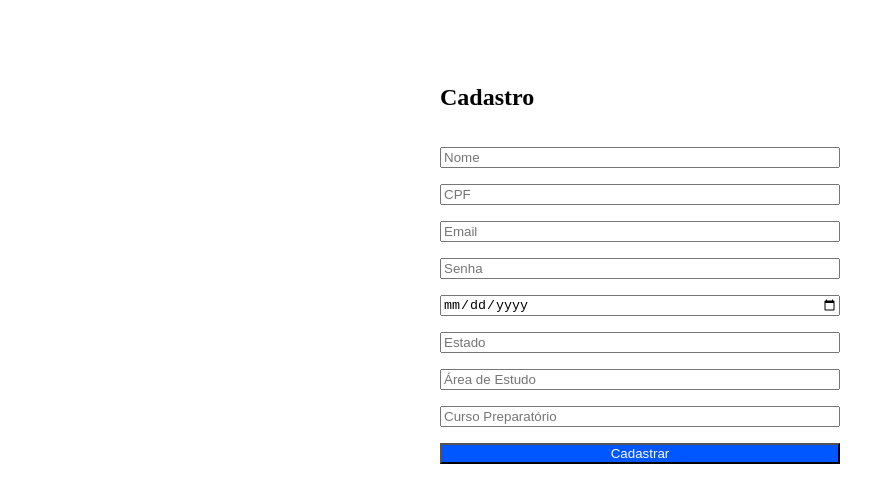
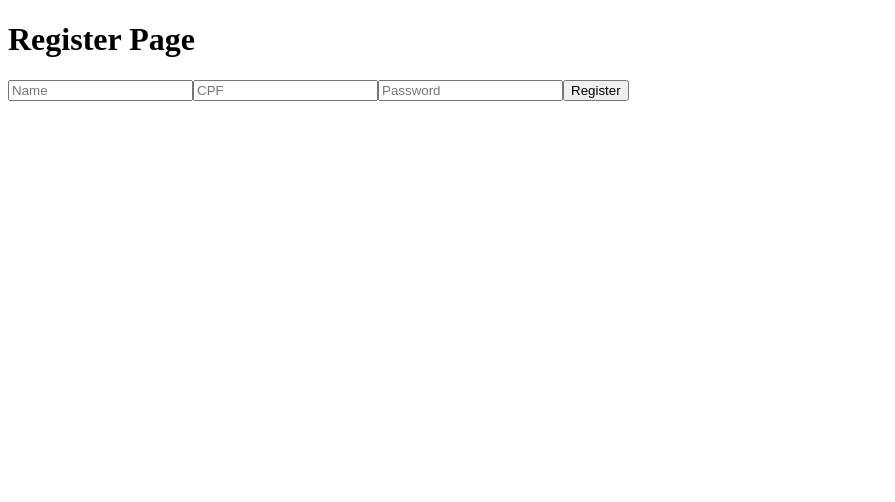
Before and after one commit to pgeovanny/divi, a Next.js app in the folder frontend/: page /register in a window 1280 px wide. Shown: the top 502 px of the page, without its empty margins (0-895 px from the left). Built offline with nearby package versions, Linux system fonts and the light colour scheme.

Commit message:
Update register.js

```diff
--- a/frontend/pages/register.js
+++ b/frontend/pages/register.js
@@ -1,33 +1,47 @@
-import { useState } from "react";
-import axios from "axios";
+// Arquivo: frontend/pages/register.js
 
-export default function Register() {
-  const [form, setForm] = useState({nome:"", cpf:"", email:"", senha:"", data_nascimento:"", estado:"", area_estudo:"", curso_preparatorio:""});
-  const [msg, setMsg] = useState("");
+import React, { useState } from 'react';
 
-  async function handleRegister(e) {
-    e.preventDefault();
-    try {
-      await axios.post("/api/auth/register", {...form});
-      setMsg("Cadastro realizado!");
-    } catch {
-      setMsg("Erro no cadastro.");
-    }
-  }
+function RegisterPage() {
+    const [name, setName] = useState('');
+    const [cpf, setCPF] = useState('');
+    const [password, setPassword] = useState('');
 
-  return (
-    <form style={{display:"flex",flexDirection:"column",gap:"1rem",maxWidth:400,margin:"4rem auto"}} onSubmit={handleRegister}>
-      <h2>Cadastro</h2>
-      <input placeholder="Nome" value={form.nome} onChange={e=>setForm({...form, nome:e.target.value})} required />
-      <input placeholder="CPF" value={form.cpf} onChange={e=>setForm({...form, cpf:e.target.value})} required />
-      <input placeholder="Email" value={form.email} onChange={e=>setForm({...form, email:e.target.value})} required />
-      <input placeholder="Senha" type="password" value={form.senha} onChange={e=>setForm({...form, senha:e.target.value})} required />
-      <input placeholder="Data de Nascimento" type="date" value={form.data_nascimento} onChange={e=>setForm({...form, data_nascimento:e.target.value})} required />
-      <input placeholder="Estado" value={form.estado} onChange={e=>setForm({...form, estado:e.target.value})} required />
-      <input placeholder="Área de Estudo" value={form.area_estudo} onChange={e=>setForm({...form, area_estudo:e.target.value})} required />
-      <input placeholder="Curso Preparatório" value={form.curso_preparatorio} onChange={e=>setForm({...form, curso_preparatorio:e.target.value})} />
-      <button style={{background:"#0057FF",color:"#fff"}} type="submit">Cadastrar</button>
-      <span>{msg}</span>
-    </form>
-  )
+    const handleRegister = (e) => {
+        e.preventDefault();
+        // Lógica de cadastro aqui
+        console.log('Name:', name, 'CPF:', cpf, 'Password:', password);
+    };
+
+    return (
+        <div>
+            <h1>Register Page</h1>
+            <form onSubmit={handleRegister}>
+                <input
+                    type="text"
+                    value={name}
+                    onChange={(e) => setName(e.target.value)}
+                    placeholder="Name"
+                    required
+                />
+                <input
+                    type="text"
+                    value={cpf}
+                    onChange={(e) => setCPF(e.target.value)}
+                    placeholder="CPF"
+                    required
+                />
+                <input
+                    type="password"
+                    value={password}
+                    onChange={(e) => setPassword(e.target.value)}
+                    placeholder="Password"
+                    required
+                />
+                <button type="submit">Register</button>
+            </form>
+        </div>
+    );
 }
+
+export default RegisterPage;
```
